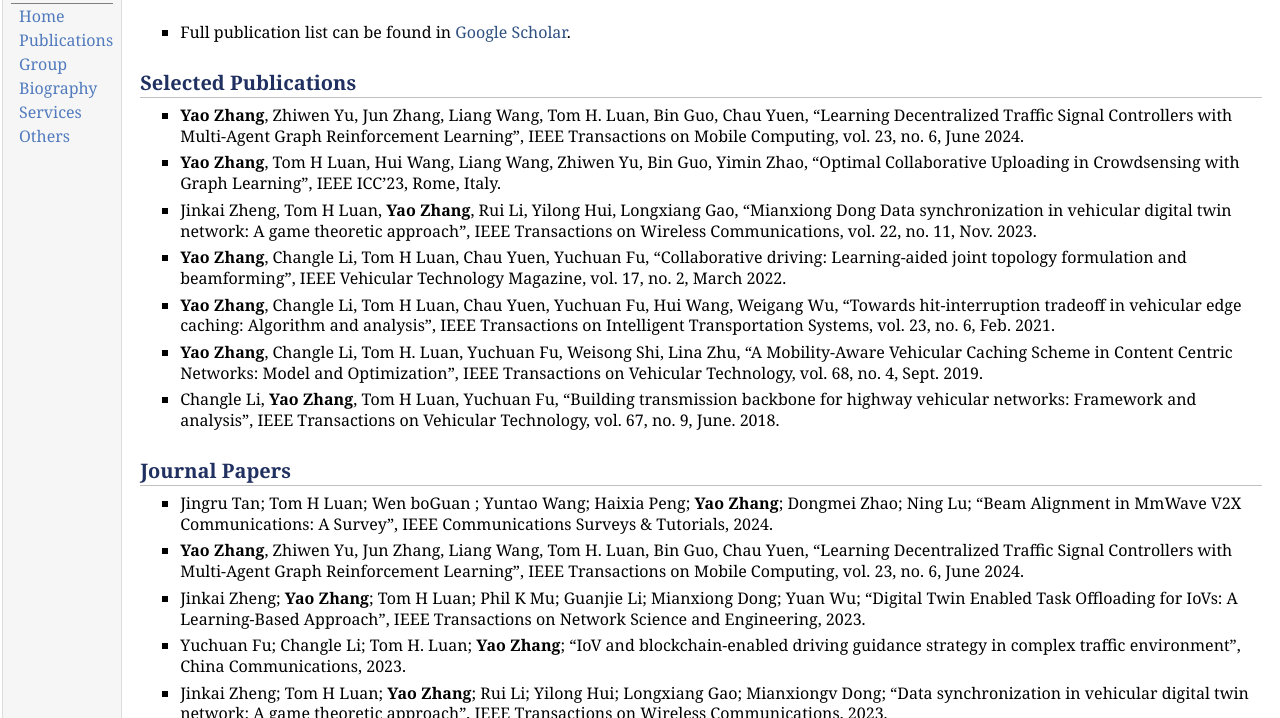
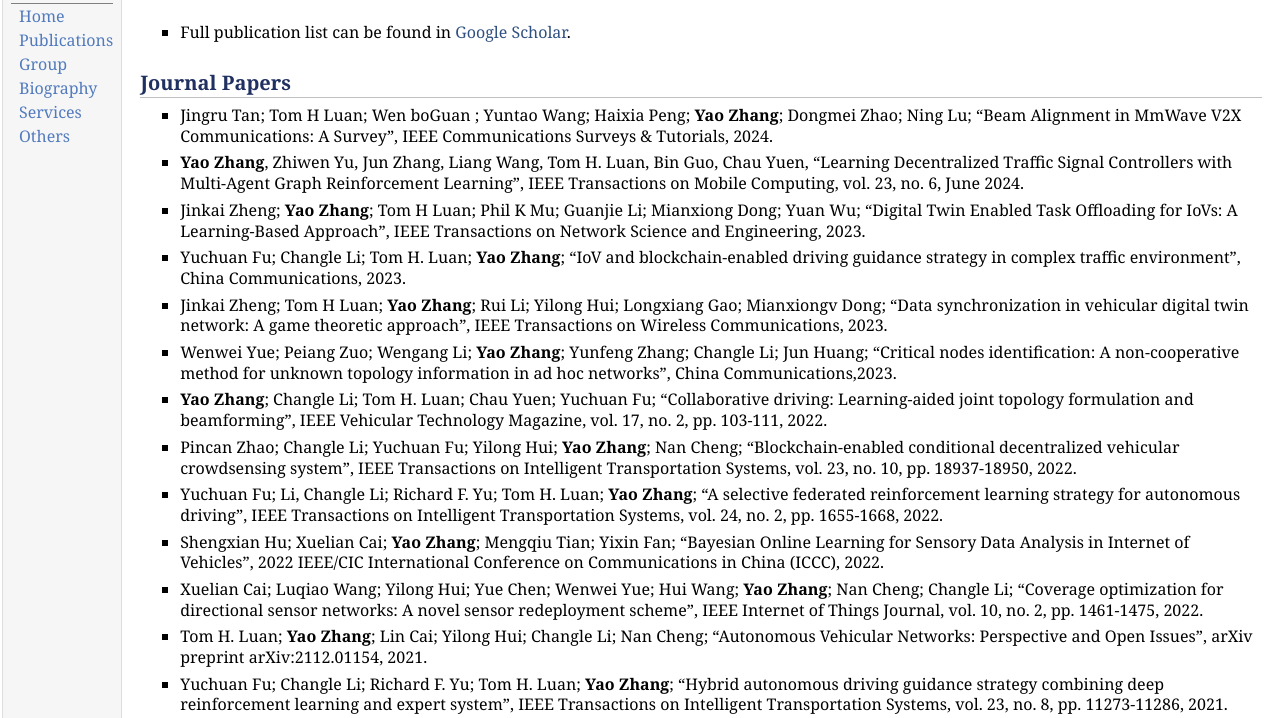
Before and after one commit to yaozhang-nwpu/yaozhang-nwpu.github.io, a plain HTML site: page publications.html in a window 1280 px wide. Shown: the part 48-766 px from the top of the page. Drawn offline with nearby package versions, Linux system fonts and the light colour scheme; some packages are replaced by stand-ins of ours.

Commit message:
Add files via upload

```diff
--- a/publications.html
+++ b/publications.html
@@ -48,31 +48,6 @@ _gaq.push(['_trackPageview']);
 </div>
 <ul>
 <li><p>Full publication list can be found in <a href="https://scholar.google.com/citations?user=LQfsPQ0AAAAJ&amp;hl=zh-CN&amp;oi=ao" target=&ldquo;blank&rdquo;>Google Scholar</a>.
-</p>
-</li>
-</ul>
-<h2>Selected Publications</h2>
-<ul>
-<li><p><b>Yao Zhang</b>, Zhiwen Yu, Jun Zhang, Liang Wang, Tom H. Luan, Bin Guo, Chau Yuen, &ldquo;Learning Decentralized Traffic Signal Controllers with Multi-Agent Graph Reinforcement Learning&rdquo;, IEEE Transactions on Mobile Computing, vol. 23, no. 6, June 2024.
-</p>
-</li>
-<li><p><b>Yao Zhang</b>, Tom H Luan, Hui Wang, Liang Wang, Zhiwen Yu, Bin Guo, Yimin Zhao, &ldquo;Optimal Collaborative Uploading in Crowdsensing with Graph Learning&rdquo;, IEEE ICC&rsquo;23, Rome, Italy.
-</p>
-</li>
-<li><p>Jinkai Zheng, Tom H Luan, <b>Yao Zhang</b>, Rui Li, Yilong Hui, Longxiang Gao, &ldquo;Mianxiong Dong
-Data synchronization in vehicular digital twin network: A game theoretic approach&rdquo;, IEEE Transactions on Wireless Communications, vol. 22, no. 11, Nov. 2023.
-</p>
-</li>
-<li><p><b>Yao Zhang</b>, Changle Li, Tom H Luan, Chau Yuen, Yuchuan Fu, &ldquo;Collaborative driving: Learning-aided joint topology formulation and beamforming&rdquo;, IEEE Vehicular Technology Magazine, vol. 17, no. 2, March 2022.
-</p>
-</li>
-<li><p><b>Yao Zhang</b>, Changle Li, Tom H Luan, Chau Yuen, Yuchuan Fu, Hui Wang, Weigang Wu, &ldquo;Towards hit-interruption tradeoff in vehicular edge caching: Algorithm and analysis&rdquo;, IEEE Transactions on Intelligent Transportation Systems, vol. 23, no. 6, Feb. 2021.
-</p>
-</li>
-<li><p><b>Yao Zhang</b>, Changle Li, Tom H. Luan, Yuchuan Fu, Weisong Shi, Lina Zhu, &ldquo;A Mobility-Aware Vehicular Caching Scheme in Content Centric Networks: Model and Optimization&rdquo;, IEEE Transactions on Vehicular Technology, vol. 68, no. 4, Sept. 2019.
-</p>
-</li>
-<li><p>Changle Li, <b>Yao Zhang</b>, Tom H Luan, Yuchuan Fu, &ldquo;Building transmission backbone for highway vehicular networks: Framework and analysis&rdquo;, IEEE Transactions on Vehicular Technology, vol. 67, no. 9, June. 2018.
 </p>
 </li>
 </ul>
@@ -203,7 +178,7 @@ Data synchronization in vehicular digital twin network: A game theoretic approac
 </ul>
 <div id="footer">
 <div id="footer-text">
-Page generated 2024-05-23 12:10:50 中国标准时间, by <a href="https://github.com/wsshin/jemdoc_mathjax" target="blank">jemdoc+MathJax</a>.
+Page generated 2024-05-25 12:20:46 中国标准时间, by <a href="https://github.com/wsshin/jemdoc_mathjax" target="blank">jemdoc+MathJax</a>.
 </div>
 </div>
 </td>
```
